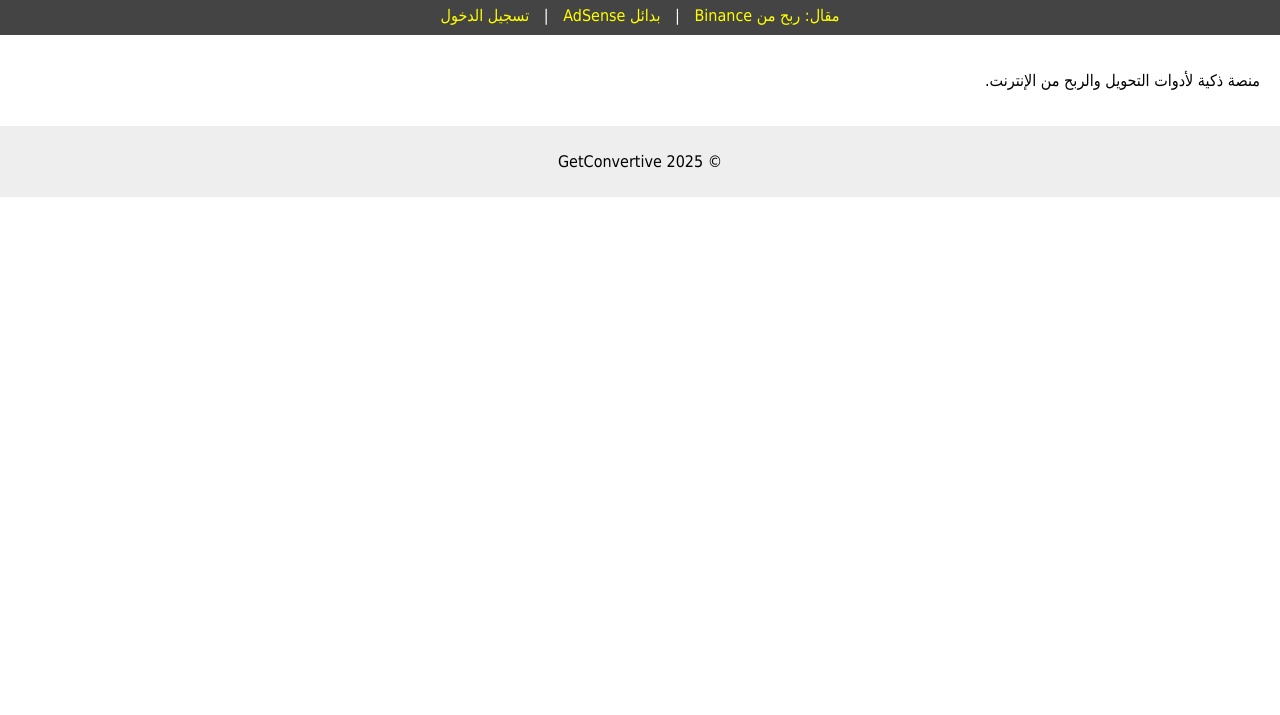
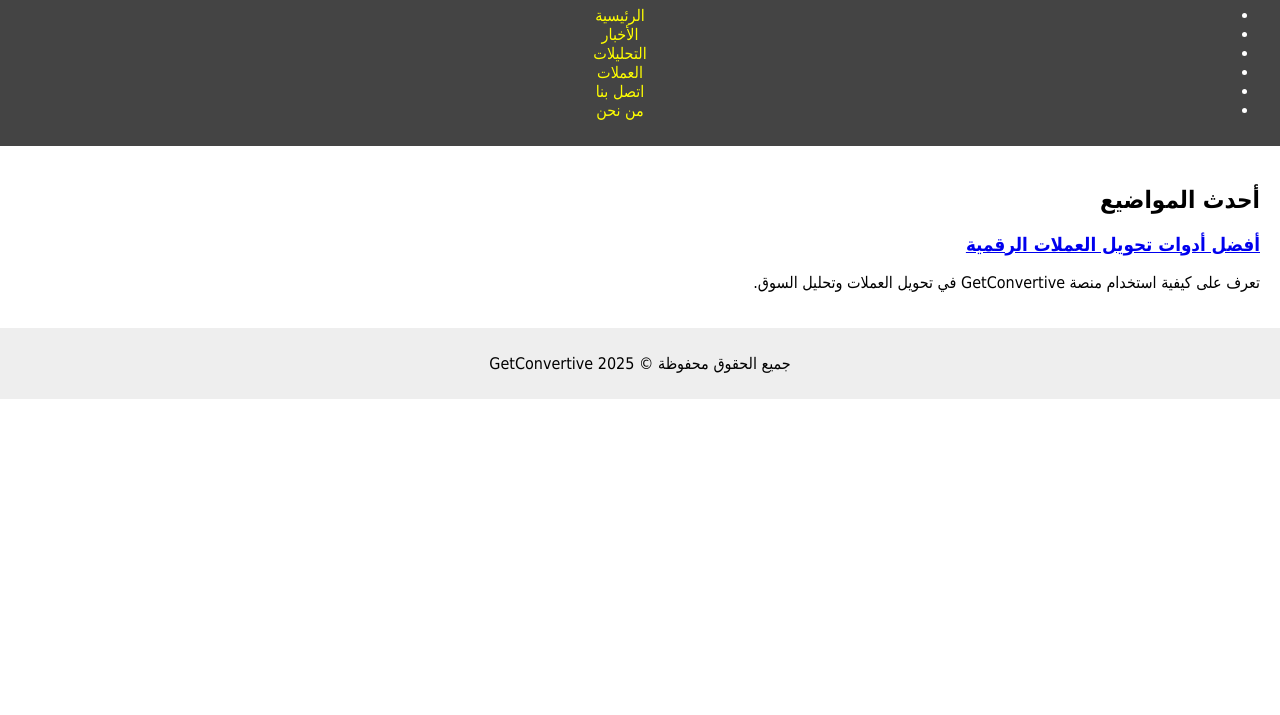
Before and after one commit to nehal40/crypto-converter, a plain HTML site: page index.html in a window 1280 px wide. Shown: the part 85-800 px from the top of the page. Drawn offline with Linux system fonts and the light colour scheme.

Commit message:
Update index.html

```diff
--- a/index.html
+++ b/index.html
@@ -1,26 +1,40 @@
+
 <!DOCTYPE html>
-<html lang="ar">
+<html lang="ar" dir="rtl">
 <head>
-  <meta charset="UTF-8" />
-  <meta name="viewport" content="width=device-width, initial-scale=1.0"/>
-  <title>GetConvertive - أدوات وتحويلات</title>
-  <meta name="description" content="أدوات لتحويل الأرقام والعملات الرقمية، ومقالات ربحية متجددة.">
-  <link rel="stylesheet" href="style.css" />
+  <meta charset="UTF-8">
+  <meta name="viewport" content="width=device-width, initial-scale=1.0">
+  <meta name="description" content="GetConvertive - منصة متكاملة لتحويل العملات، الأخبار، التحليلات، وأدوات رقمية مجانية.">
+  <meta name="keywords" content="تحويل عملات، أدوات مجانية، بيتكوين، تحليل فني، العملات الرقمية">
+  <meta name="author" content="GetConvertive">
+  <title>الرئيسية - GetConvertive</title>
+  <link rel="stylesheet" href="style.css">
 </head>
 <body>
   <header>
-    <h1>مرحبًا بك في GetConvertive</h1>
+    <h1>جيت كونفيرتيف - GetConvertive</h1>
     <nav>
-      <a href="articles/binance-affiliate.html">مقال: ربح من Binance</a> |
-      <a href="articles/adsense-alternatives.html">بدائل AdSense</a> |
-      <a href="login.html">تسجيل الدخول</a>
+      <ul>
+        <li><a href="index.html">الرئيسية</a></li>
+        <li><a href="news.html">الأخبار</a></li>
+        <li><a href="analysis.html">التحليلات</a></li>
+        <li><a href="crypto.html">العملات</a></li>
+        <li><a href="contact.html">اتصل بنا</a></li>
+        <li><a href="about.html">من نحن</a></li>
+      </ul>
     </nav>
   </header>
   <main>
-    <p>منصة ذكية لأدوات التحويل والربح من الإنترنت.</p>
+    <section class="featured">
+      <h2>أحدث المواضيع</h2>
+      <article>
+        <h3><a href="#">أفضل أدوات تحويل العملات الرقمية</a></h3>
+        <p>تعرف على كيفية استخدام منصة GetConvertive في تحويل العملات وتحليل السوق.</p>
+      </article>
+    </section>
   </main>
   <footer>
-    <p>&copy; 2025 GetConvertive</p>
+    <p>جميع الحقوق محفوظة &copy; GetConvertive 2025</p>
   </footer>
 </body>
 </html>
```
